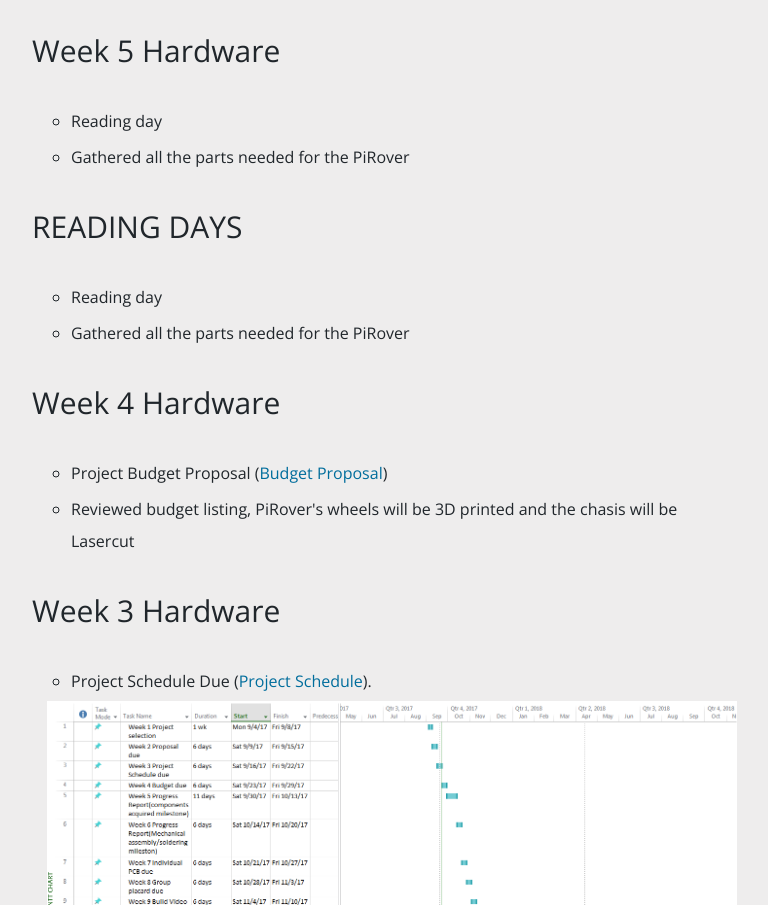
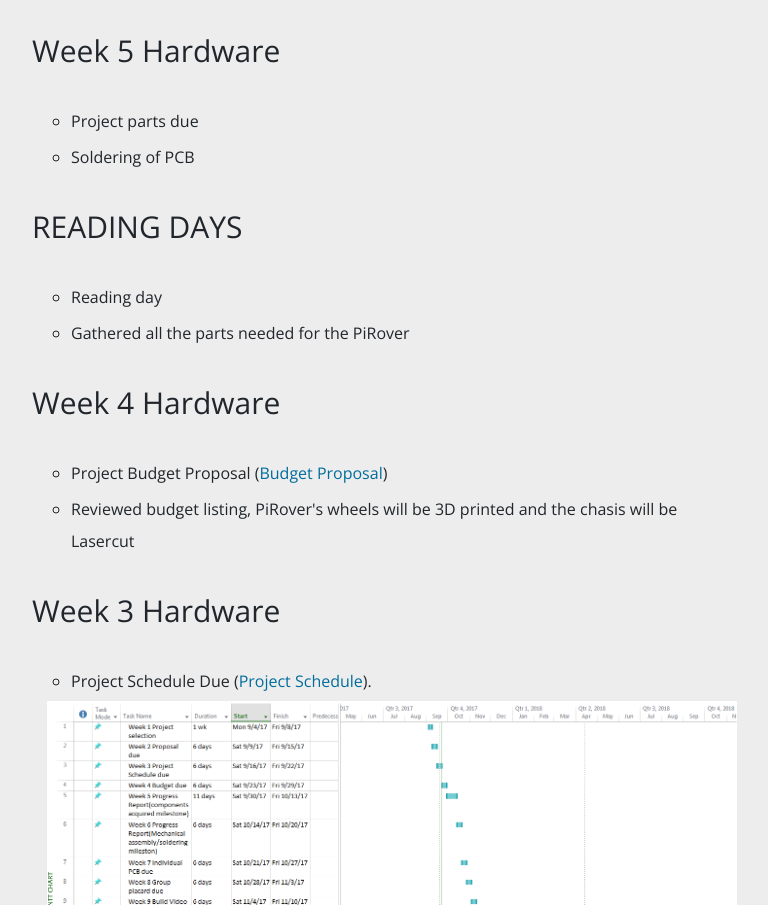
Before and after one commit to chris0707/PiRover, a plain HTML site: page index.html in a window 1280 px wide. Shown: the part 1375-2280 px from the top of the page, without its empty margins (73-841 px from the left). Drawn offline with nearby package versions, Linux system fonts and the light colour scheme.

Commit message:
week5 update

```diff
--- a/indexcontent.html
+++ b/indexcontent.html
@@ -102,8 +102,8 @@
   <H3>Week 5 Hardware</H3>
   <p>
    <ul>
-   <li>Reading day</li>
-   <li>Gathered all the parts needed for the PiRover</li>
+   <li>Project parts due</li>
+   <li>Soldering of PCB</li>
 
 
    </ul>
```
